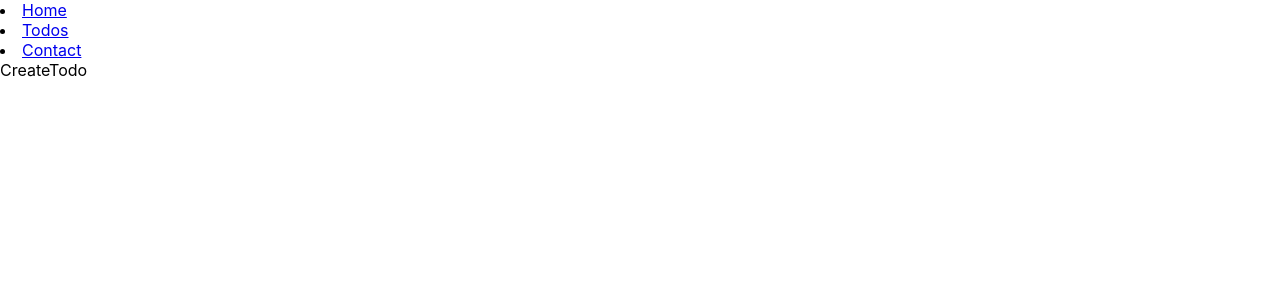
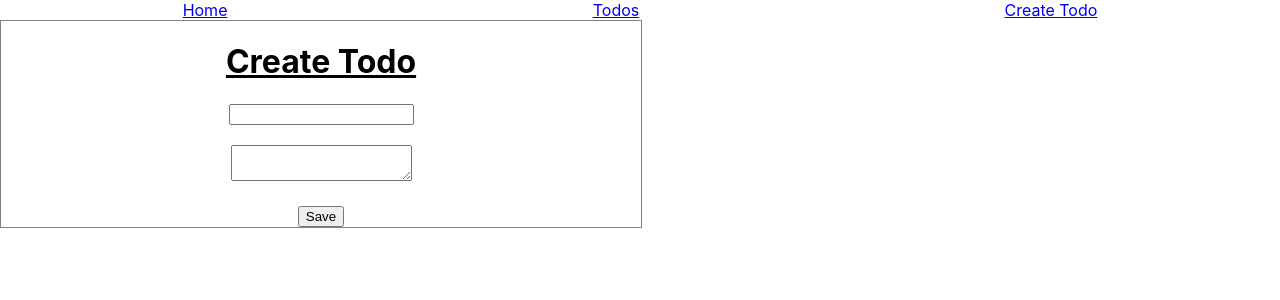
Before and after one commit to shintu0/react-js, a React (Create React App) app: page /create-todo in a window 1280 px wide. Shown: the top 300 px of the page. Built offline with nearby package versions, Linux system fonts and the light colour scheme.

Commit message:
routing and redux

```diff
--- a/package.json
+++ b/package.json
@@ -3,13 +3,16 @@
   "version": "0.1.0",
   "private": true,
   "dependencies": {
+    "@reduxjs/toolkit": "^2.2.5",
     "@testing-library/jest-dom": "^5.17.0",
     "@testing-library/react": "^13.4.0",
     "@testing-library/user-event": "^13.5.0",
     "react": "^18.3.1",
     "react-dom": "^18.3.1",
+    "react-redux": "^9.1.2",
     "react-router-dom": "^6.24.0",
     "react-scripts": "5.0.1",
+    "uuid": "^10.0.0",
     "web-vitals": "^2.1.4"
   },
   "scripts": {
--- a/src/App.js
+++ b/src/App.js
@@ -1,22 +1,26 @@
 import "./App.css";
 import { BrowserRouter as Router, Routes, Route, Link } from "react-router-dom";
+import store from "./redux/store";
+import { Provider } from "react-redux";
 import CreateTodo from "./pages/create-todo";
 import Home from "./pages/home";
 import Todos from "./pages/todos";
 
 function App() {
   return (
+    <Provider store={store}>
+      <div className="App">
         <Router>
-      <nav>
-        <li>
+          <nav style={{display:'flex', flexDirection:"row", justifyContent:'space-around'}} >
+            <div>
               <Link to={"/"}>Home</Link>
-        </li>
-        <li>
+            </div>
+            <div>
               <Link to={"/todos"}>Todos</Link>
-        </li>
-        <li>
-          <Link to={"/create-todo"}>Contact</Link>
-        </li>
+            </div>
+            <div>
+              <Link to={"/create-todo"}>Create Todo</Link>
+            </div>
           </nav>
           <Routes>
             <Route exact path="/" element={<Home />} />
@@ -24,6 +28,8 @@ function App() {
             <Route exact path="/create-todo" element={<CreateTodo />} />
           </Routes>
         </Router>
+      </div>
+    </Provider>
   );
 }
 
--- /dev/null
+++ b/src/components/TodoList.js
@@ -0,0 +1,37 @@
+import React from "react";
+import { useDispatch, useSelector } from "react-redux";
+import { deleteTodo } from "../redux/reducer";
+
+export default function TodoList() {
+  const todos = useSelector((state) =>state.todos.value);
+  const dispatch = useDispatch();
+  const deleteTodoById=(id)=>{
+    dispatch(deleteTodo({id}));
+  }
+  return (
+    <div>
+      {todos.map((todo, index) => (
+        <div key={todo.id}>
+          <div
+            style={{
+              margin: 10,
+              padding: 10,
+              display: "flex",
+              flexDirection: "row",
+              justifyContent: "space-between",
+              alignItems: "center",
+            }}
+          >
+            <h2>
+              {index + 1 + ". "}
+              <u>{todo.title + ":"}</u>
+            </h2>
+
+            <h2>{todo.description}</h2>
+            <button style={{margin:10}} onClick={()=>deleteTodoById(todo.id)} >Delete</button>
+          </div>
+        </div>
+      ))}
+    </div>
+  );
+}
--- a/src/pages/create-todo.js
+++ b/src/pages/create-todo.js
@@ -1,7 +1,53 @@
-import React from 'react'
+import React, {  useState } from 'react';
+import { useDispatch } from 'react-redux';
+import { addTodo } from '../redux/reducer';
+import { v4 as uuid } from "uuid";
 
 export default function CreateTodo() {
+  const [title, setTitle] = useState("");
+  const [description, setDescription] = useState("");
+  const dispatch = useDispatch()
+
+  const handleSubmit = () => {
+    dispatch(addTodo({
+      id:uuid(),
+      title,
+      description
+    }))
+    setTitle("");
+    setDescription("");
+    alert("Successfully Added!!")
+  };
   return (
-    <div>CreateTodo</div>
-  )
+    <div
+      style={{
+        borderColor: "grey",
+        borderWidth: 1,
+        borderStyle: "solid",
+        width: "50%",
+      }}
+    >
+      <h1>
+        <u>Create Todo</u>
+      </h1>
+      <input
+        type="text"
+        value={title}
+        onChange={(event) => {
+          setTitle(event.target.value);
+        }}
+      />
+      <br />
+      <br />
+      <textarea
+        value={description}
+        onChange={(event) => {
+          setDescription(event.target.value);
+        }}
+      />
+      <br />
+      <br />
+      <button onClick={handleSubmit}>Save</button>
+    </div>
+  );
 }
--- a/src/pages/todos.js
+++ b/src/pages/todos.js
@@ -1,7 +1,11 @@
 import React from 'react'
+import TodoList from '../components/TodoList'
 
 export default function Todos() {
   return (
-    <div>todos</div>
+    <div>
+      <h1>TODOS</h1>
+      <TodoList  />
+    </div>
   )
 }
--- /dev/null
+++ b/src/redux/reducer.js
@@ -0,0 +1,27 @@
+import { createSlice } from "@reduxjs/toolkit";
+
+export const todoSlice = createSlice({
+  name: "todos",
+  initialState: {
+    value: [{ id: "1", title: "Dummy", description: "Some descriptions" }],
+  },
+  reducers: {
+    addTodo: (state, action) => {
+      // Redux Toolkit allows us to write "mutating" logic in reducers. It
+      // doesn't actually mutate the state because it uses the Immer library,
+      // which detects changes to a "draft state" and produces a brand new
+      // immutable state based off those changes.
+      // Also, no return statement is required from these functions.
+      state.value.push(action.payload);
+    },
+    deleteTodo: (state, action) => {
+      const id = action.payload.id;
+      state.value = state.value.filter((todo) => todo.id !== id);
+    },
+  },
+});
+
+// Action creators are generated for each case reducer function
+export const { addTodo, deleteTodo } = todoSlice.actions;
+
+export default todoSlice.reducer;
--- /dev/null
+++ b/src/redux/store.js
@@ -0,0 +1,8 @@
+import { configureStore } from '@reduxjs/toolkit';
+import todoReducer from './reducer';
+
+export default configureStore({
+  reducer: {
+    todos:todoReducer
+  },
+})
```
Also changed, not shown: 1 other file (tests, documents, lock files or other folders). Lines whose indentation alone changed are shown as unchanged.
